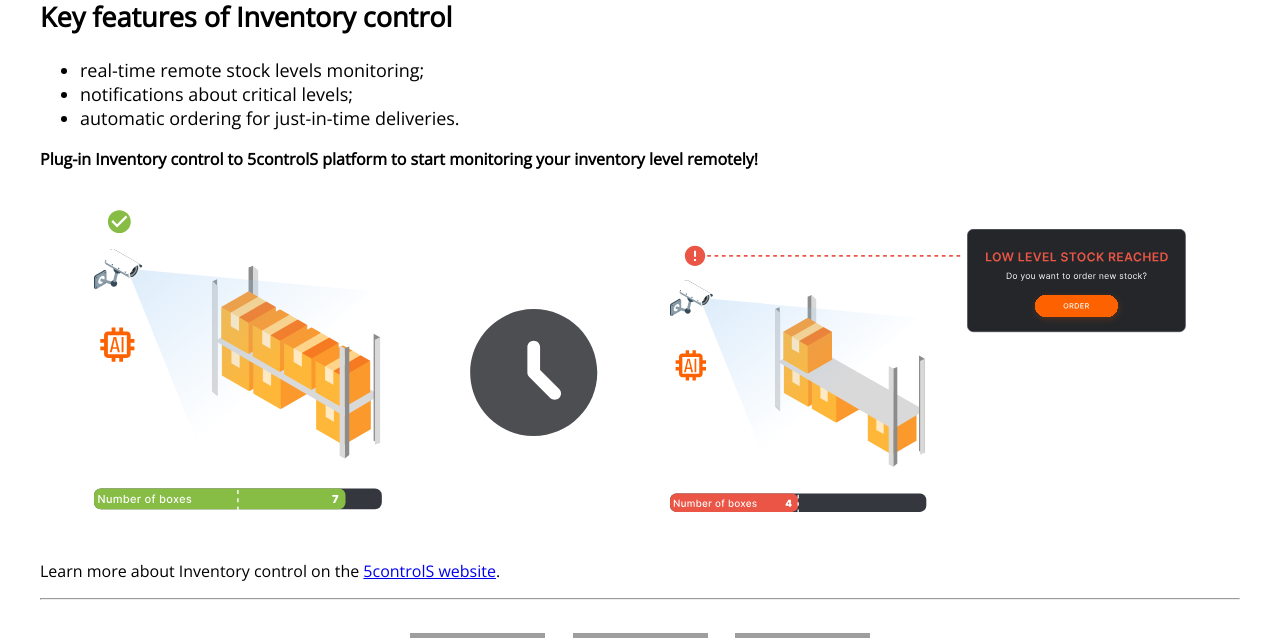
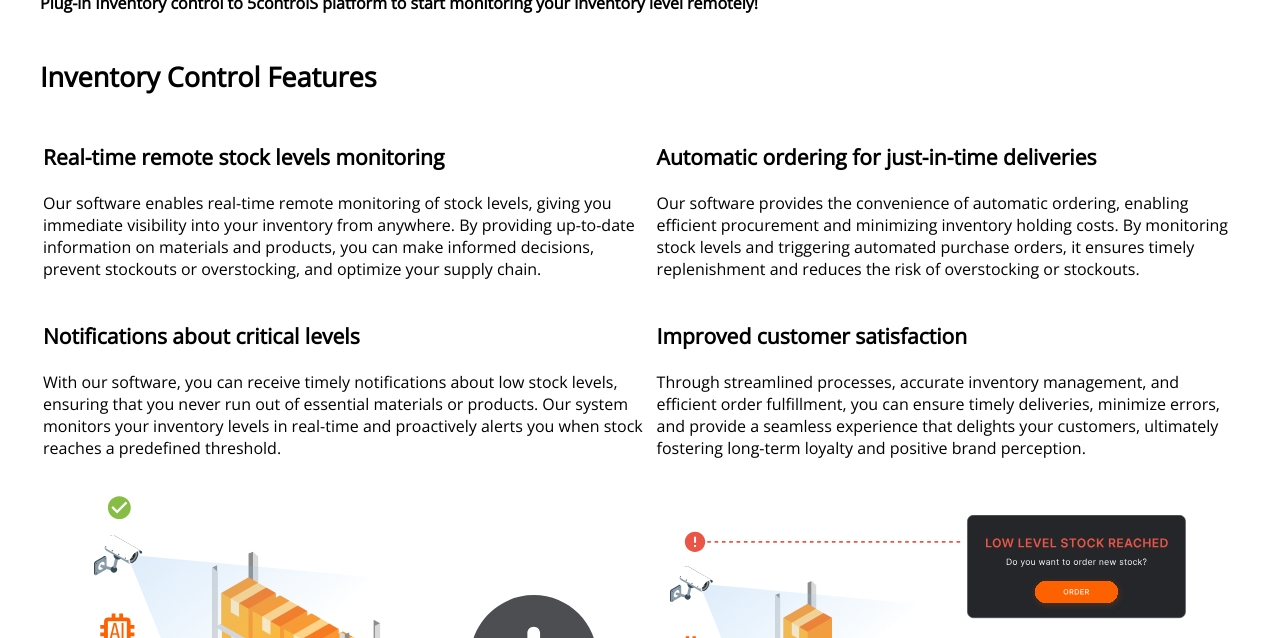
Before and after one commit to 5sControl/5sControl.github.io, a Jekyll site: the page built from inventory-tracking/index.md, in a window 1280 px wide and 900 px high, scrolled down 964 px, cut to the strip 262-900 px from the top of the window. Built offline with Jekyll 4.4.1, drawn with Linux system fonts in a browser that asks for light colours; comment, search, counter and statistics services are not loaded; grey boxes are pictures that could not be loaded.

Commit message:
Update index.md

```diff
--- a/inventory-tracking/index.md
+++ b/inventory-tracking/index.md
@@ -14,15 +14,32 @@ With Inventory control, you can now effortlessly <strong>remotely manage your ma
   <img alt="Inventory control preview" src="./assets/Min-max.png" width="100%"/>
 </p>
 
-<h2>Key features of Inventory control</h2>
-<ul>
-<li>real-time remote stock levels monitoring;</li>
-<li>notifications about critical levels;</li>
-<li>automatic ordering for just-in-time deliveries.</li>
-</ul>
-
 <strong>Plug-in Inventory control to 5controlS platform to start monitoring your inventory level remotely!</strong>
 <br><br>
+
+ <h2>Inventory Control Features</h2>
+  <table align="center">
+    <tr>
+      <td class="feature">
+        <h3>Real-time remote stock levels monitoring</h3>
+        <p>Our software enables real-time remote monitoring of stock levels, giving you immediate visibility into your inventory from anywhere. By providing up-to-date information on materials and products, you can make informed decisions, prevent stockouts or overstocking, and optimize your supply chain.</p>
+      </td>
+      <td class="feature">
+        <h3>Automatic ordering for just-in-time deliveries</h3>
+        <p>Our software provides the convenience of automatic ordering, enabling efficient procurement and minimizing inventory holding costs. By monitoring stock levels and triggering automated purchase orders, it ensures timely replenishment and reduces the risk of overstocking or stockouts.</p>
+      </td>
+      </tr>
+     <tr>
+            <td class="feature">
+        <h3>Notifications about critical levels</h3>
+        <p>With our software, you can receive timely notifications about low stock levels, ensuring that you never run out of essential materials or products. Our system monitors your inventory levels in real-time and proactively alerts you when stock reaches a predefined threshold.</p>
+      </td>
+             <td class="feature">
+        <h3>Improved customer satisfaction</h3>
+        <p>Through streamlined processes, accurate inventory management, and efficient order fulfillment, you can ensure timely deliveries, minimize errors, and provide a seamless experience that delights your customers, ultimately fostering long-term loyalty and positive brand perception.</p>
+      </td>
+    </tr>
+  </table>
 
 
 <p align="center">
```
